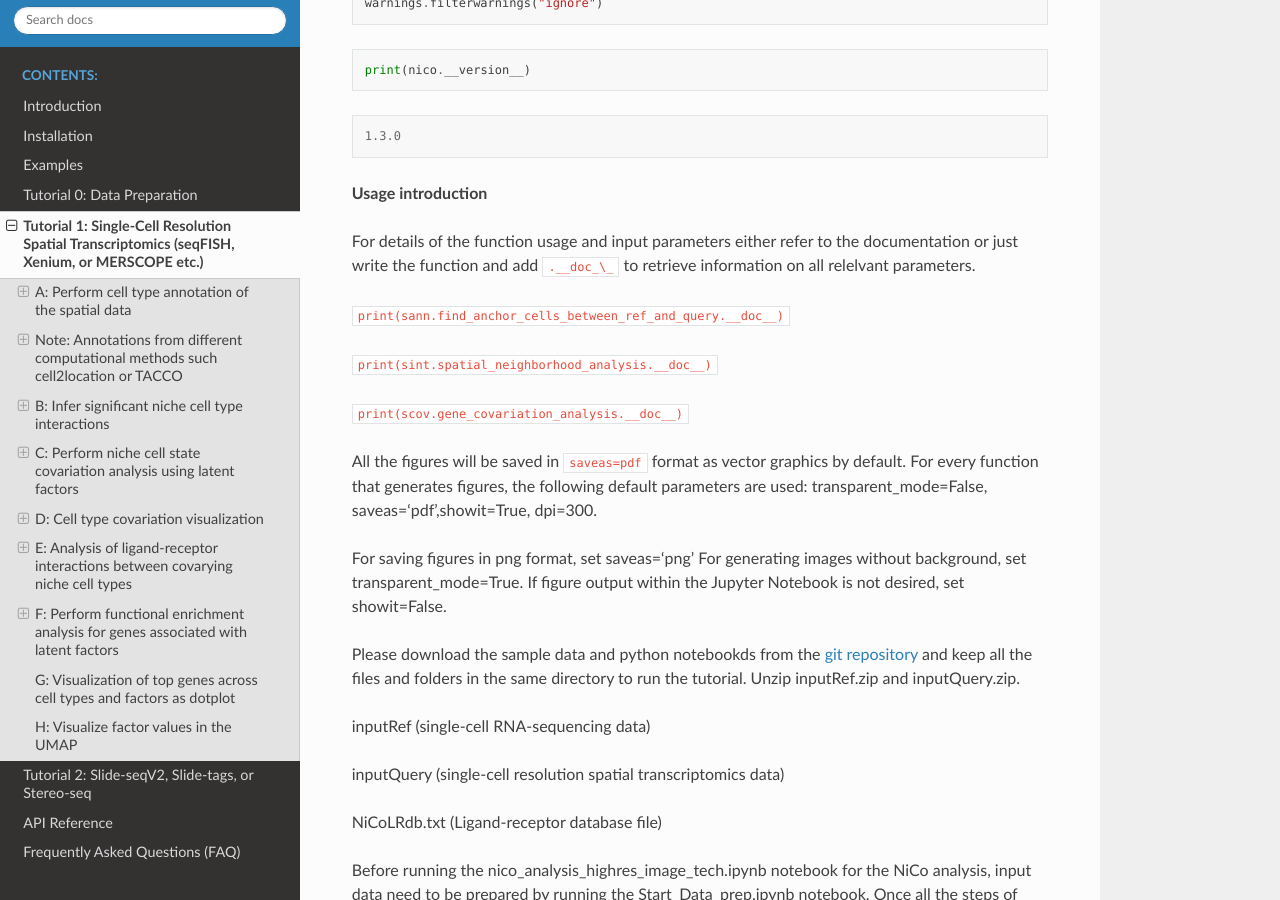
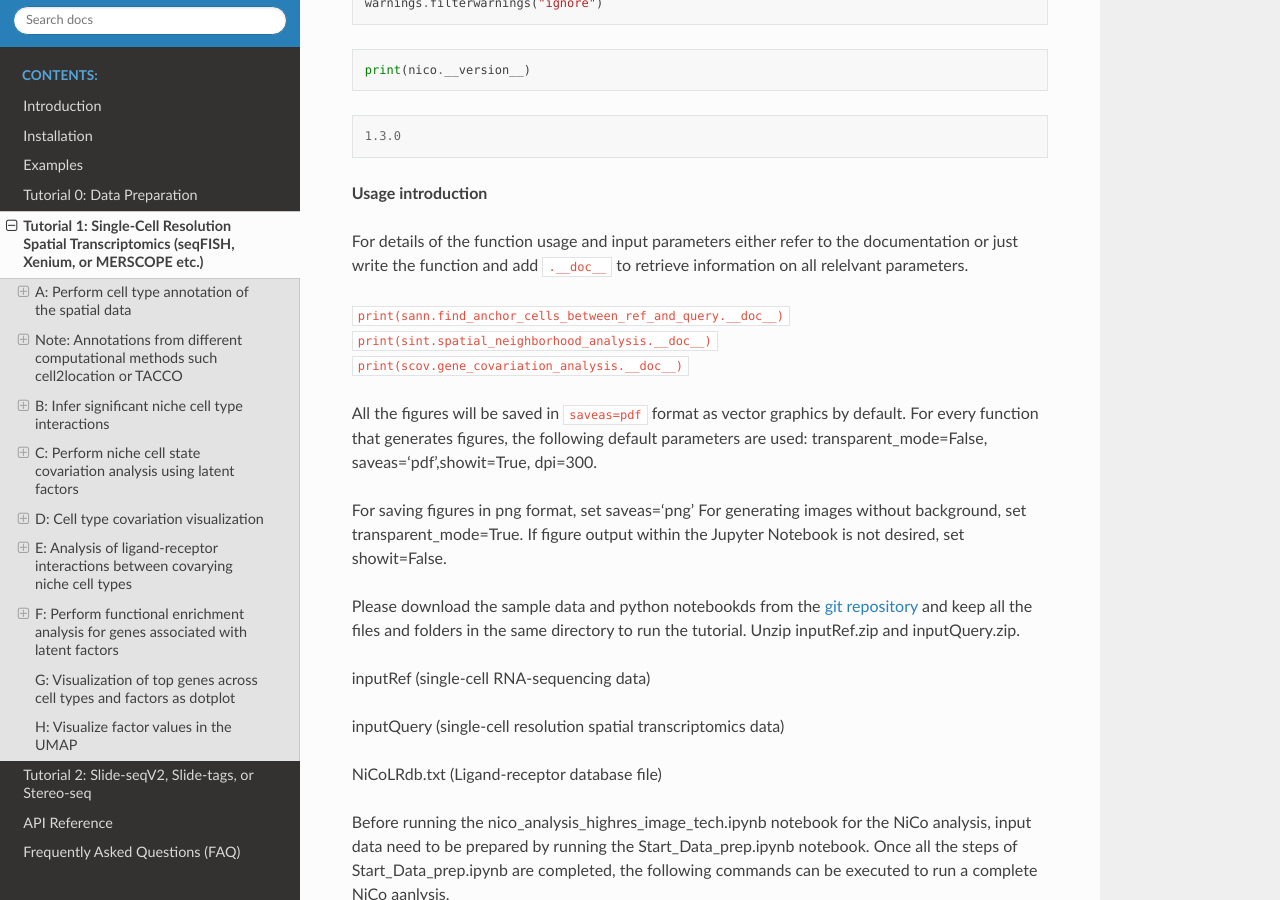
Before and after one commit to ankitbioinfo/NiCo_Documentation, a Sphinx documentation site: the page built from docs/tutorial1.rst, in a window 1280 px wide and 900 px high, scrolled down 1034 px. Built offline with Sphinx 7.4.7 and the Read the Docs theme 2.0.0, drawn with Linux system fonts in a browser that asks for light colours.

Commit message:
Adding NiCo Doc

```diff
--- a/docs/tutorial1.rst
+++ b/docs/tutorial1.rst
@@ -64,13 +64,11 @@ Please prepare the input files of scRNA-seq reference data and spatial transcrip
 **Usage introduction**
 
 For details of the function usage and input parameters either refer to
-the documentation or just write the function and add ``.__doc_\_`` to
+the documentation or just write the function and add ``.__doc__`` to
 retrieve information on all relelvant parameters.
 
 ``print(sann.find_anchor_cells_between_ref_and_query.__doc__)``
-
 ``print(sint.spatial_neighborhood_analysis.__doc__)``
-
 ``print(scov.gene_covariation_analysis.__doc__)``
 
 All the figures will be saved in ``saveas=pdf`` format as vector
```
